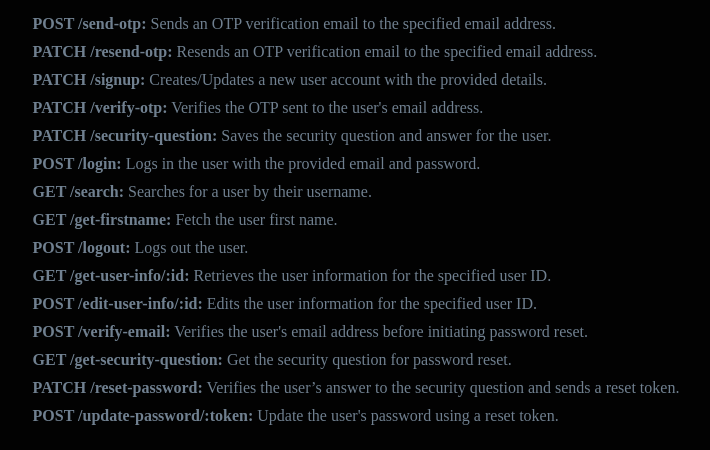
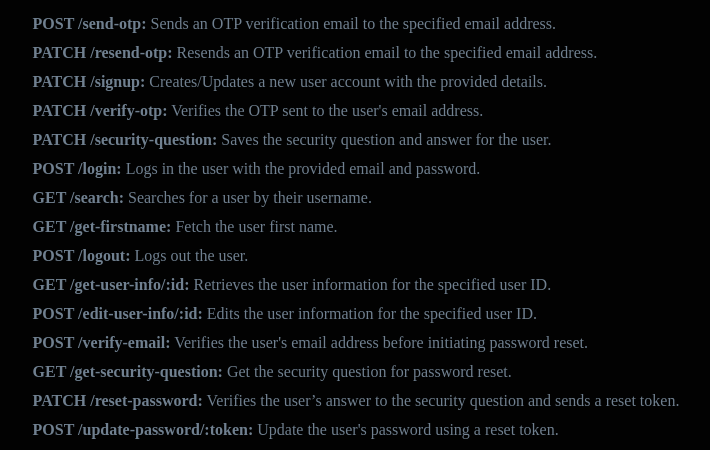
Before and after one commit to Cash2go-backend-org/cash2go-backend, a website: page src/router/index.html in a window 1280 px wide. Shown: the part 268-718 px from the top of the page, without its empty margins (284-994 px from the left). Drawn offline with Linux system fonts and the light colour scheme.

Commit message:
Update index.html

```diff
--- a/src/router/index.html
+++ b/src/router/index.html
@@ -37,7 +37,7 @@
       }
 
       p {
-        margin-bottom: 10px;
+        margin-bottom: 11px;
       }
 
       h4 {
```
